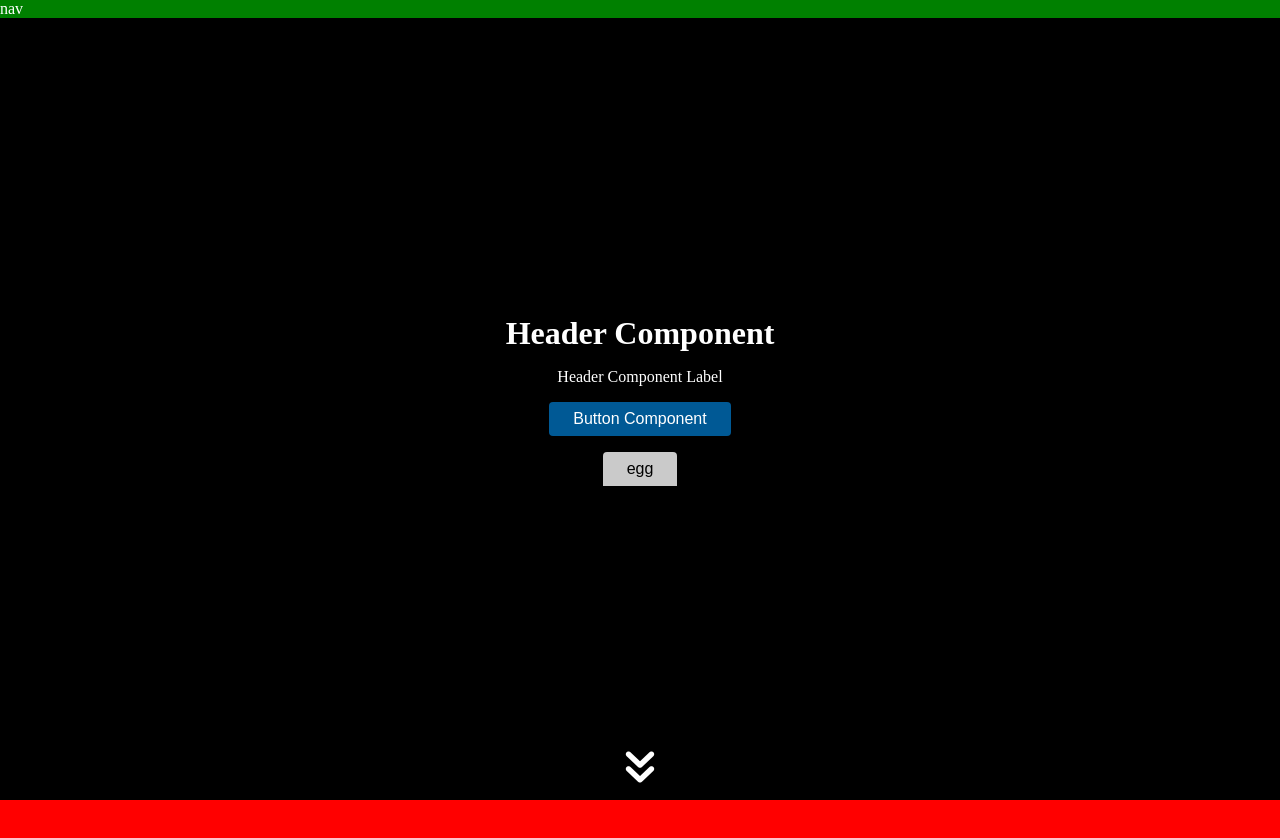
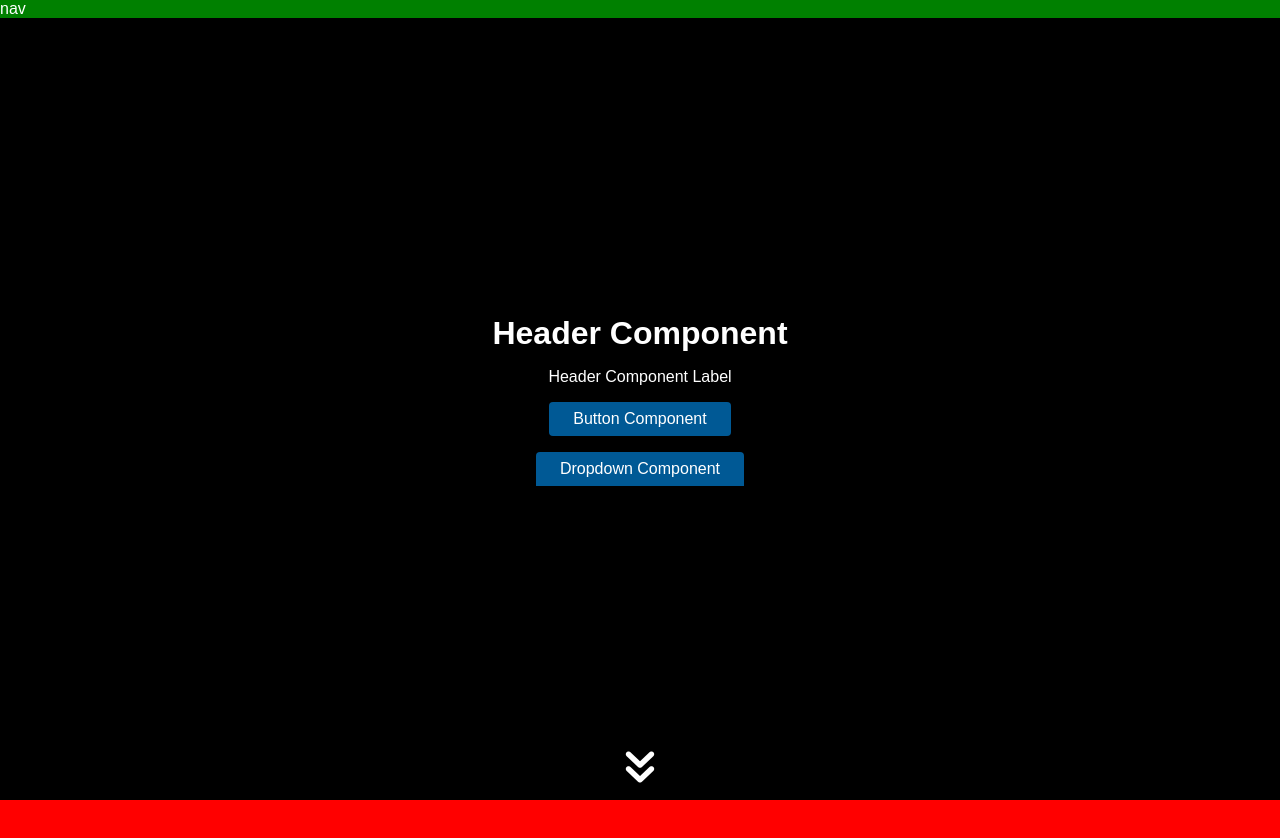
Before and after one commit to RyanBriggsDev/portfolio-2023, a Next.js app: page /utility-components/header in a window 1280 px wide. Shown: the top 838 px of the page. Built offline with nearby package versions, Linux system fonts and the light colour scheme.

Commit message:
dropdown button

```diff
--- a/src/components/global/Button.jsx
+++ b/src/components/global/Button.jsx
@@ -6,7 +6,6 @@ export default function Button(props) {
             padding: props.padding ? props.padding : '0.5rem 1.5rem',
             cursor: 'pointer',
             border: 'none',
-            width: props.width ? props.width : 'auto',
         }
     }
 
--- a/src/components/global/Dropdown.jsx
+++ b/src/components/global/Dropdown.jsx
@@ -1,13 +1,16 @@
 import { useState } from "react"
 import Link from "next/link"
 import Button from "./Button"
+import { useRouter } from "next/router"
 
 export default function Dropdown (props) {
 
     const [dropdownToggle, setDropdownToggle] = useState(false)
 
     return (
-        <div>
+        <>
+            {dropdownToggle ? <div onClick={() => setDropdownToggle(false)} className="dropdown-fullpage-close"></div> : ''}
+            <div className={`dropdown ${props.dropdownClassName ? props.dropdownClassName : ''}`}>
                 <Button
                     text={props.dropdownTitle}
                     textClassName={props.btnTextClassName}
@@ -24,25 +27,26 @@ export default function Dropdown (props) {
                 <></>
                 }
             </div>
+        </>
     )
 }
 
 function DropdownList (props) {
 
     return (
-        <>
+        <ul className={`dropdown-list w-100 ${props.dropdownListClassName ? props.dropdownListClassName : ''}`}>
             {props.dropdownData.map((item, index) => (
-                <ul key={index} className={`dropdown-list ${props.dropdownListClassName}`}>
-                    <DropdownItem title={item.name} link={item.link}/>
+                    <DropdownItem key={index} title={item.name} link={item.link}/>
+            ))}
         </ul>
-            ))}
-        </>
     )
 }
 
-function DropdownItem (props) {
+function DropdownItem ({title, link}) {
+
+    const router = useRouter()
 
     return (
-        <Link href={`${props.link}`}><li>{props.title}</li></Link>
+        <li onClick={() => router.push(`${link}`)} className="dropdown-item w-100">{title}</li>
     )
 }
--- a/src/components/global/Header.jsx
+++ b/src/components/global/Header.jsx
@@ -19,10 +19,12 @@ export default function Header (props) {
             {props.dropdownTitle ?
                 <Dropdown
                     dropdownTitle={props.dropdownTitle}
-                    btnTextClassNane={props.dropdownBtnTextClassName}
+                    btnTextClassName={props.dropdownBtnTextClassName}
                     btnClassName={props.dropdownBtnClassName}
                     btnTextFontSize={props.dropdownBtnTextFontSize}
                     dropdownData={props.dropdownData}
+                    dropdownClassName={props.dropdownClassName}
+
                 /> : <></>
             }
         </div>
--- a/src/pages/utility-components/header/index.jsx
+++ b/src/pages/utility-components/header/index.jsx
@@ -15,8 +15,10 @@ function index() {
             btnText='Button Component'
             btnOnClick={() => console.log('click')}
             btnClassName='btn-primary'
-            dropdownTitle='egg'
+            dropdownTitle='Dropdown Component'
             dropdownData={dropdownData}
+            dropdownClassName=''
+            dropdownBtnClassName='w-100 btn-primary'
           />
         </VerticalScroll>
 
--- a/src/styles/globals.css
+++ b/src/styles/globals.css
@@ -4,6 +4,7 @@ html{scroll-behavior:smooth}
     padding: 0;
     margin: 0;
     box-sizing: border-box;
+    font-family: sans-serif;
 }
 
 body {
@@ -157,3 +158,36 @@ a, a:hover, a:focus, a:active {
         z-index: 10;
         bottom: 0;
     }
+
+    /* utility dropdown */
+
+    .dropdown {
+        position: relative;
+        z-index: 99;
+        flex: content;
+    }
+
+    .dropdown-list {
+        position: absolute;
+        color: white;
+    }
+
+    .dropdown-item {
+        background-color: rgb(60, 60, 60);
+        cursor: pointer;
+        padding: 0.5rem 1.5rem;
+        transition: ease-in-out 300ms;
+    }
+
+    .dropdown-item:hover{
+        background-color: rgb(45, 45, 45);
+    }
+
+    .dropdown-fullpage-close {
+        height: 100%;
+        width: 100%;
+        position: fixed;
+        left: 0;
+        top: 0;
+        z-index: 1;
+    }
```
Lines whose indentation alone changed are shown as unchanged.
